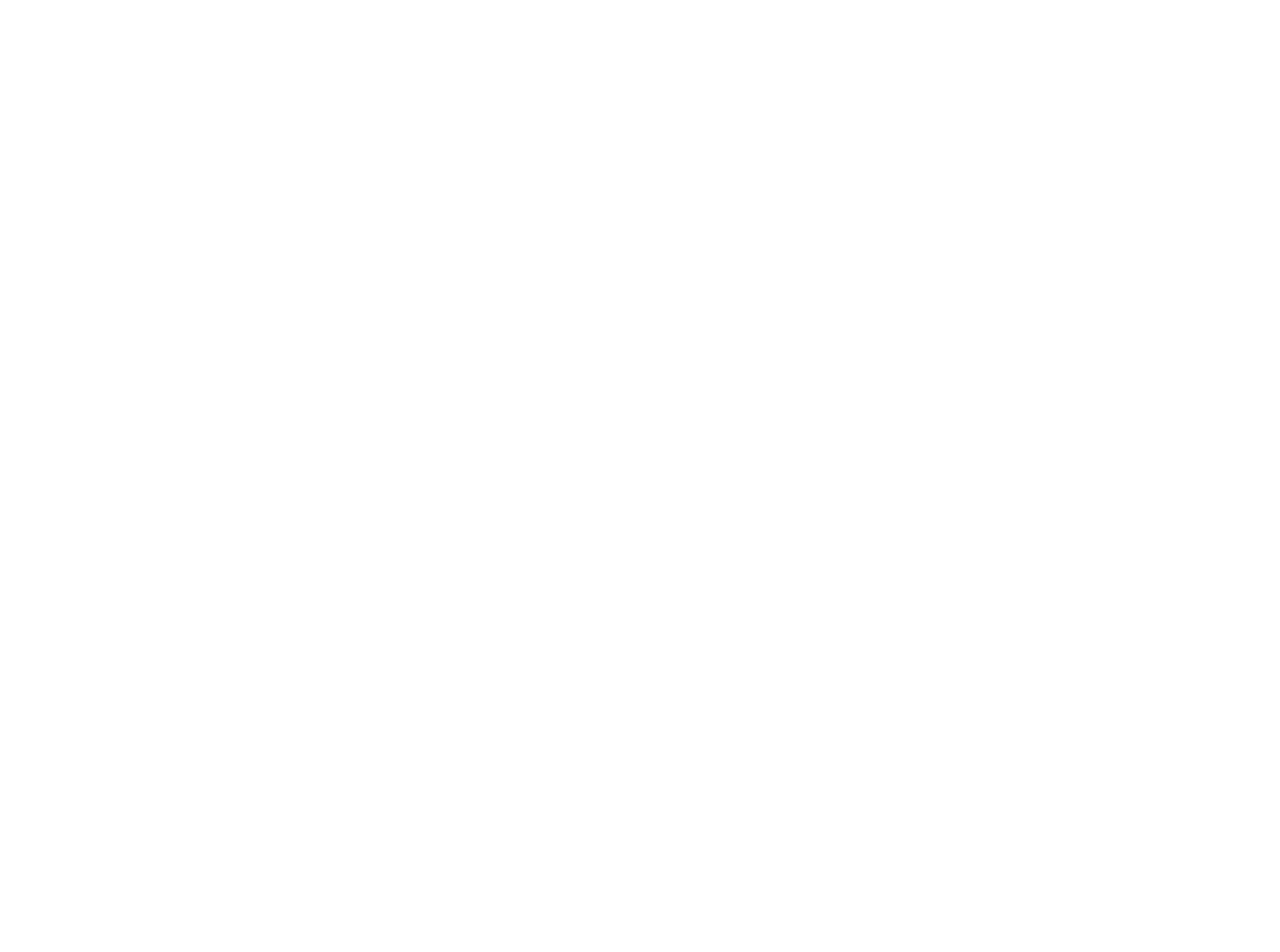
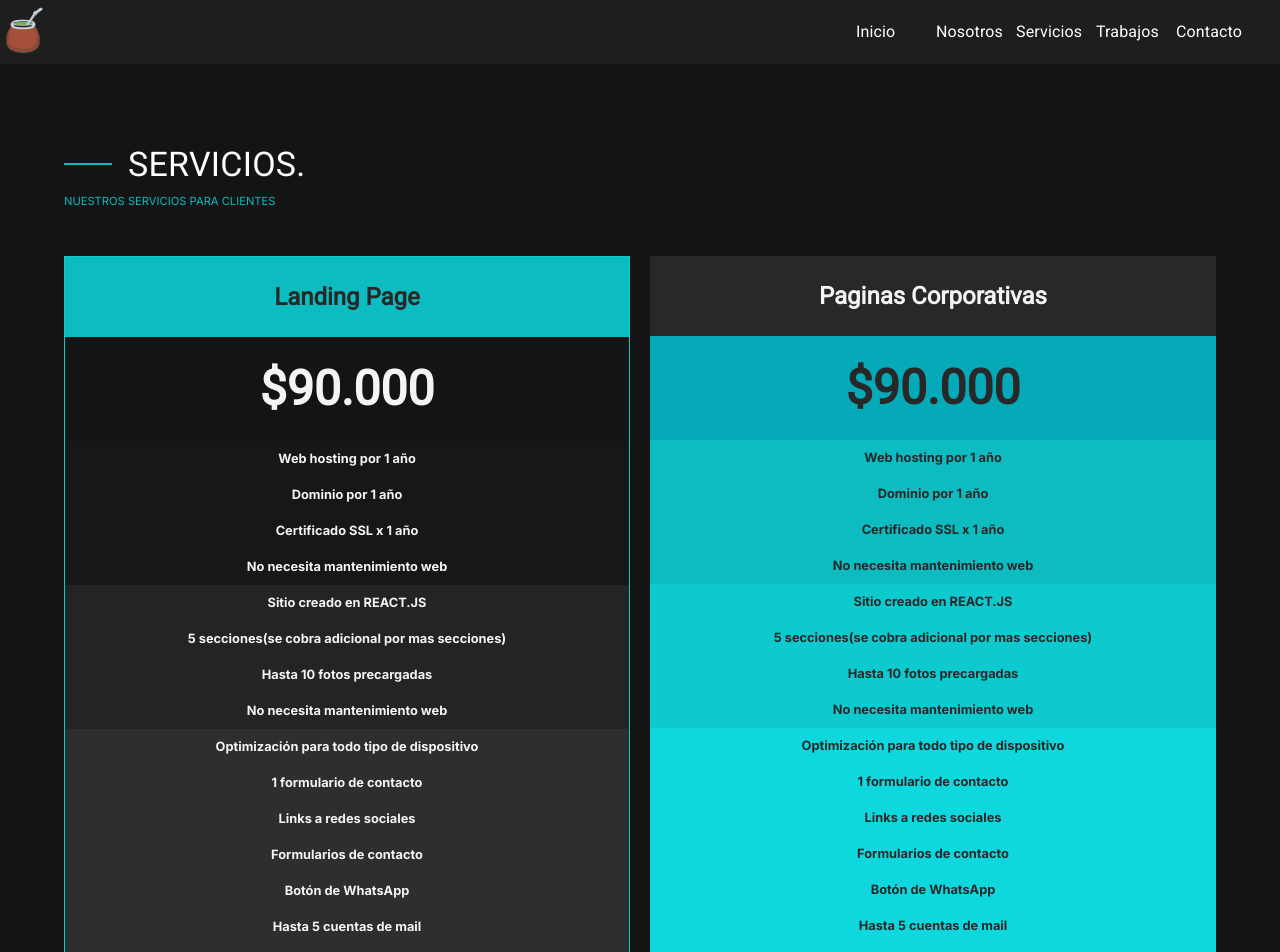
Before and after one commit to francoDavidDev/AGENCIA_DIGITAL, a React (Vite) app: page /services in a window 1280 px wide. Before the commit this address had no page. Shown: the top 952 px of the page. Before the commit the page ends 800 px from the top, so only its background shows below. Built offline with nearby package versions, Linux system fonts and the light colour scheme.

Commit message:
pagina de servicios terminada

```diff
--- a/src/App.jsx
+++ b/src/App.jsx
@@ -5,7 +5,8 @@
 import Home from './assets/scenes/home'
 import About from './assets/scenes/about'
 
-import Main from './assets/components/Home/Main'
+import Main from './assets/components/Home/ServicesSmall'
+import Services from './assets/scenes/services'
 
 
 
@@ -18,6 +19,8 @@
               <Route path='/' element={<Navigate to='/home' replace />}  />
               <Route path='/home' element={<Home/>}/>
               <Route path='/about' element={<About/>}/>
+              <Route path='/services' element={<Services/>}/>
+
         </Routes>
       </BrowserRouter>
     </div>
--- /dev/null
+++ b/src/assets/components/Home/ServicesSmall.jsx
@@ -0,0 +1,57 @@
+import React,{useState,useEffect} from 'react'
+import { Box } from '@mui/system'
+import { Icon, IconButton, Typography } from '@mui/material'
+import { SERVICES } from '../../../constants'
+
+import ServiceCard from './ServiceCard';
+
+const ServicesSmall = () => {
+
+
+  return (
+
+  <Box backgroundColor='#141414' >
+    <Box width={'90%'}
+
+      display={'flex'}
+      flexDirection={'column'}
+      margin={'auto'}
+      pt={'5rem'}
+      pb={'5rem'}
+
+
+      >
+        <Box sx={{display:'flex', alignItems:'start', justifyContent:'start', pb:'3rem',flexDirection:'column',}} >
+            <Typography variant='h4'  sx={{display:'flex',
+             alignItems:'start',
+             justifyContent:'start',
+             flexDirection:'row',
+              pb:'0.5rem'
+            }}>
+                <Box width={'3rem'}
+                 height={'2px'}
+                  mt={'1.2rem'
+                  } mr={'1rem'}
+                  backgroundColor='#0CBCC0'/>
+                SERVICIOS.
+
+            </Typography>
+            <Typography variant='p' fontSize={'0.7rem'} color={'#0CBCC0'}>
+                NUESTROS SERVICIOS PARA CLIENTES
+              </Typography>
+         </Box>
+
+
+                  <ServiceCard/>
+
+
+
+                  <Box width={'3px'} height={'5rem'} backgroundColor='#0CBCC0' margin={'auto'} />
+      </Box>
+
+    </Box>
+
+  )
+}
+
+export default ServicesSmall
--- a/src/assets/components/Navbar.jsx
+++ b/src/assets/components/Navbar.jsx
@@ -53,6 +53,7 @@
                         sx={{color:'white',width:'5rem'}}
                         >
                             <Link  underline="hover" className='link' to={link.path} >
+                                {/* los estilos estan en el index.css */}
                                 <Typography >
                                 {link.name}
                                 </Typography>
--- /dev/null
+++ b/src/assets/components/Services/ServiceCardLarge.jsx
@@ -0,0 +1,144 @@
+import React, { useEffect, useState } from 'react'
+import { Box,Typography,List,Button } from '@mui/material'
+import { SERVICES,WEB_PRICES } from '../../../constants';
+import FlexCenter from '../FlexCenter';
+
+
+
+
+
+const ServiceCardLarge = () => {
+  const [w,setW] = useState(window.innerWidth)
+
+  useEffect(()=>{
+    const handleResize =()=>{
+      setW(window.innerWidth)
+    }
+
+    window.addEventListener('resize', handleResize);
+    return()=>{
+      window.removeEventListener('resize', handleResize);
+    }
+
+
+  },[])
+
+    const [isActive, setIsActive]=useState(1);
+
+    const handleClick=(index)=>{
+      setIsActive(index)
+
+      //console.log(isActive)
+    }
+
+
+
+  return (
+    <Box
+    display={'grid'}
+    gridTemplateColumns={ w <= 900 ? 'repeat(2,1fr)': 'repeat(6,1fr)'}
+    gridAutoRows='200px'
+    gap={'20px'}
+    mb='5rem'
+
+    >
+      {WEB_PRICES.map((service,index)=>{
+        return(
+    <Box
+
+          key={index}
+        onClick={()=>handleClick(index)}
+        component={'div'}
+
+        gridColumn='span 3'
+        gridRow='span 4'
+        flexDirection='column'
+        justifyContent='start'
+        flex='1 1 100%'
+            sx={{display:'flex',
+              alignItems:'start',
+                background:`${isActive === index? '#0DCACE' : '#282828' } `,
+                border:`${isActive === index? 'none' : ' 1px solid #0DCACE' } `,
+               cursor:'pointer',
+
+              }}
+
+            >
+
+
+                    <Box  sx={{background:`${isActive === index? '#282828' : '#0CBCC0' } `,
+                  margin:'auto', width:1, m: 0,pb:'1.5rem',pt:'1.5rem'}}  >
+
+                          <Typography variant='h5'
+                          sx={{color:`${isActive === index? '#F4F4F4' : '#282828' } `}}
+                          color={`${isActive === index? '#282828' : '#F4F4F4' } `} fontWeight={'bold'}  textAlign='center' >
+                            {service.title}
+                          </Typography>
+
+                    </Box>
+                      <Typography variant='h3'
+                      sx={{ textAlign:'center', width:1,m:0, fontWeight:'bold',pb:'1.5rem',pt:'1.5rem',background:`${isActive === index? '#06A9B8' : '#141414' } `}}
+
+                      color={`${isActive === index? '#282828' : '#F4F4F4' } `} margin={'auto'} >
+                              {service.price}
+                      </Typography>
+
+
+                        <Typography variant='p' textAlign='center'  width={1} fontWeight={'bold'}
+                        color={`${isActive === index? '#282828' : '#F4F4F4' } `}
+                         fontSize={'0.8rem'}
+                          lineHeight={'20px'}    >
+                          {service.description1.map((description)=>{
+                            return(
+
+                              <List sx={{background:`${isActive === index? '#0CBCC0' : '#171717' } `}}>
+
+                              {description.d}
+                              </List>
+
+                            )
+                          })}
+
+
+                            {service.description2.map((description)=>{
+                                                        return(
+                                                          <List sx={{background:`${isActive === index? '#0DCACE' : '#242424' } `}}>
+                                                          {description.d}
+                                                          </List>
+
+                                                        )
+                                                      })}
+
+                            {service.description3.map((description)=>{
+                                                        return(
+                                                          <List sx={{background:`${isActive === index? '#0ED8DD' : '#2E2E2E' } `}}>
+                                                          {description.d}
+                                                          </List>
+
+                                                        )
+                                                      })}
+
+                        </Typography>
+
+                         <FlexCenter flexDirection={'column'} margin={'auto'} textAlign={'center'}
+                         width={'90%'} gap={'1rem'}>
+                        <Typography>
+                        {service.informacion}
+                        </Typography>
+                        <Button sx={{background:`${isActive === index? '#2E2E2E' : '#0ED8DD' } `,
+                        color:`${isActive === index? '#0ED8DD' : '#2E2E2E' } `,
+                        p:'0.7rem'}} >
+                          MAS INFORMACION
+                        </Button>
+                        </FlexCenter>
+            </Box>
+
+
+        )
+      })}
+
+</Box>
+  )
+}
+
+export default ServiceCardLarge
--- a/src/assets/components/Home/Main.jsx
+++ b/src/assets/components/Services/ServicesLarge.jsx
@@ -2,12 +2,11 @@
 import { Box } from '@mui/system'
 import { Icon, IconButton, Typography } from '@mui/material'
 import { SERVICES } from '../../../constants'
-
-import ServiceCard from './ServiceCard';
-
-const Main = () => {
+import ServiceCardLarge from './ServiceCardLarge'
 
 
+
+const ServicesLarge = () => {
 
 
   return (
@@ -44,7 +43,7 @@
          </Box>
 
 
-                  <ServiceCard/>
+                  <ServiceCardLarge/>
 
 
 
@@ -56,4 +55,4 @@
   )
 }
 
-export default Main
+export default ServicesLarge
--- a/src/assets/scenes/about/index.jsx
+++ b/src/assets/scenes/about/index.jsx
@@ -2,12 +2,14 @@
 import { Box } from '@mui/material'
 import Navbar from '../../components/Navbar'
 import WeMe from '../../components/Home/WeMe'
+import Footer from '../../components/Home/Footer'
 
 const About = () => {
   return (
     <>
      <Navbar/>
       <WeMe/>
+      <Footer/>
     </>
   )
 }
--- a/src/assets/scenes/home/index.jsx
+++ b/src/assets/scenes/home/index.jsx
@@ -3,7 +3,7 @@
 import Navbar from '../../components/Navbar'
 
 import BannerMain from '../../components/BannerMain'
-import Main from '../../components/Home/Main'
+import Main from '../../components/Home/ServicesSmall'
 import Porfolio from '../../components/Home/Porfolio'
 import ProjectMind from '../../components/Home/ProjectMind'
 import Footer from '../../components/Home/Footer'
--- /dev/null
+++ b/src/assets/scenes/services/index.jsx
@@ -0,0 +1,18 @@
+import React from 'react'
+import { Box } from '@mui/material'
+import Navbar from '../../components/Navbar'
+import ServicesLarge from '../../components/Services/ServicesLarge'
+
+
+
+const Services = () => {
+  return (
+    <>
+    <Navbar/>
+      <ServicesLarge/>
+
+    </>
+  )
+}
+
+export default Services
--- a/src/constants/index.js
+++ b/src/constants/index.js
@@ -118,3 +118,80 @@
         name: email
     },
 ]
+
+
+
+export const WEB_PRICES=[
+    {
+
+
+
+        title:'Landing Page',
+        description1:[
+            {d:'Web hosting por 1 año'},
+            {d:'Dominio por 1 año'},
+            {d:'Certificado SSL x 1 año'},
+            {d:'No necesita mantenimiento web'},
+
+        ],
+
+        description2:[
+            {d:'Sitio creado en REACT.JS'},
+            {d:'5 secciones(se cobra adicional por mas secciones)'},
+            {d:'Hasta 10 fotos precargadas'},
+            {d:'No necesita mantenimiento web'},
+
+        ],
+        description3:[
+            {d:'Optimización para todo tipo de dispositivo'},
+            {d:'1 formulario de contacto'},
+            {d:'Links a redes sociales'},
+            {d:'Formularios de contacto'},
+            {d:'Botón de WhatsApp'},
+            {d:'Hasta 5 cuentas de mail'},
+            {d:'WhatsApp intregrado'},
+        ],
+
+        price:'$90.000',
+        informacion:''
+
+
+
+    },
+    {
+
+
+        title:'Paginas Corporativas',
+        description1:[
+            {d:'Web hosting por 1 año'},
+            {d:'Dominio por 1 año'},
+            {d:'Certificado SSL x 1 año'},
+            {d:'No necesita mantenimiento web'},
+
+        ],
+
+        description2:[
+            {d:'Sitio creado en REACT.JS'},
+            {d:'5 secciones(se cobra adicional por mas secciones)'},
+            {d:'Hasta 10 fotos precargadas'},
+            {d:'No necesita mantenimiento web'},
+
+        ],
+        description3:[
+            {d:'Optimización para todo tipo de dispositivo'},
+            {d:'1 formulario de contacto'},
+            {d:'Links a redes sociales'},
+            {d:'Formularios de contacto'},
+            {d:'Botón de WhatsApp'},
+            {d:'Hasta 5 cuentas de mail'},
+            {d:'WhatsApp intregrado'},
+        ],
+
+        price:'$90.000',
+        informacion:'El mantenimiento incluye actualizaciones,temas, plugins y seguridad mensual'
+
+
+    },
+
+
+]
--- a/src/index.css
+++ b/src/index.css
@@ -28,5 +28,9 @@
   margin: 0 15px ;
   justify-content: center;
   display: flex;
+}
+
+.cardService{
+  transition: 1s;
 
 }
```
